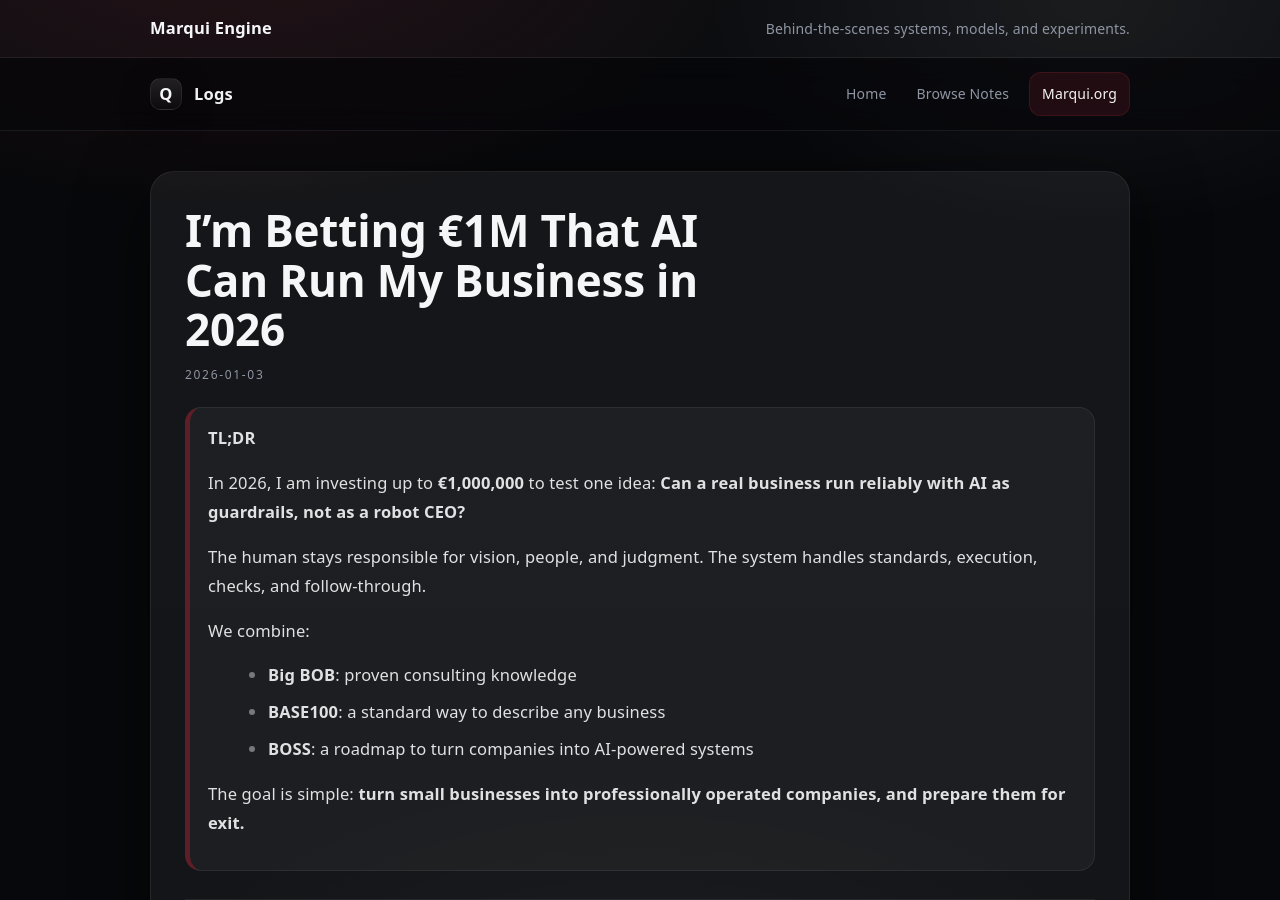
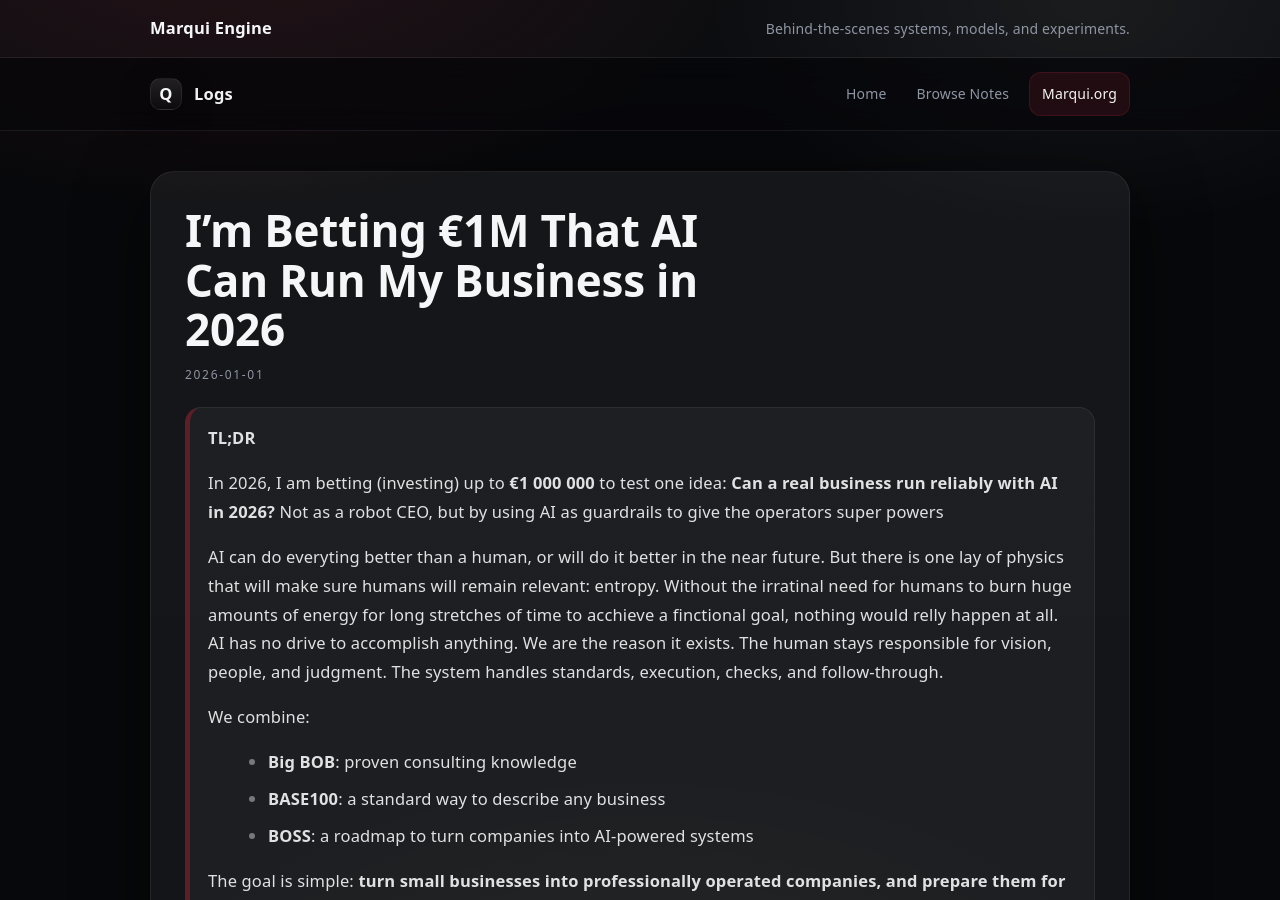
Before and after one commit to Marqui-be/blog, a Jekyll site: the page built from notes/2026/001-intro.md, in a window 1280 px wide and 900 px high. Built offline with Jekyll 4.4.1, drawn with Linux system fonts in a browser that asks for light colours.

Commit message:
Update 001-intro.md

```diff
--- a/notes/2026/001-intro.md
+++ b/notes/2026/001-intro.md
@@ -1,15 +1,19 @@
 ---
 title: "I’m Betting €1M That AI Can Run My Business in 2026"
-date: 2026-01-03
+date: 2026-01-01
 description: "Not to replace humans, but to build guardrails that make businesses reliable, scalable, and ready to sell."
 tags: [project-q, marqui, ai, systems, scaling, exit]
 ---
 
 > **TL;DR**
 >
-> In 2026, I am investing up to **€1,000,000** to test one idea:
-> **Can a real business run reliably with AI as guardrails, not as a robot CEO?**
+> In 2026, I am betting (investing) up to **€1 000 000** to test one idea:
+> **Can a real business run reliably with AI in 2026?**
+> Not as a robot CEO, but by using AI as guardrails to give the operators super powers
 >
+> AI can do everyting better than a human, or will do it better in the near future.
+> But there is one lay of physics that will make sure humans will remain relevant: entropy.
+> Without the irratinal need for humans to burn huge amounts of energy for long stretches of time to acchieve a finctional goal, nothing would relly happen at all. AI has no drive to accomplish anything. We are the reason it exists.
 > The human stays responsible for vision, people, and judgment.
 > The system handles standards, execution, checks, and follow-through.
 >
```
